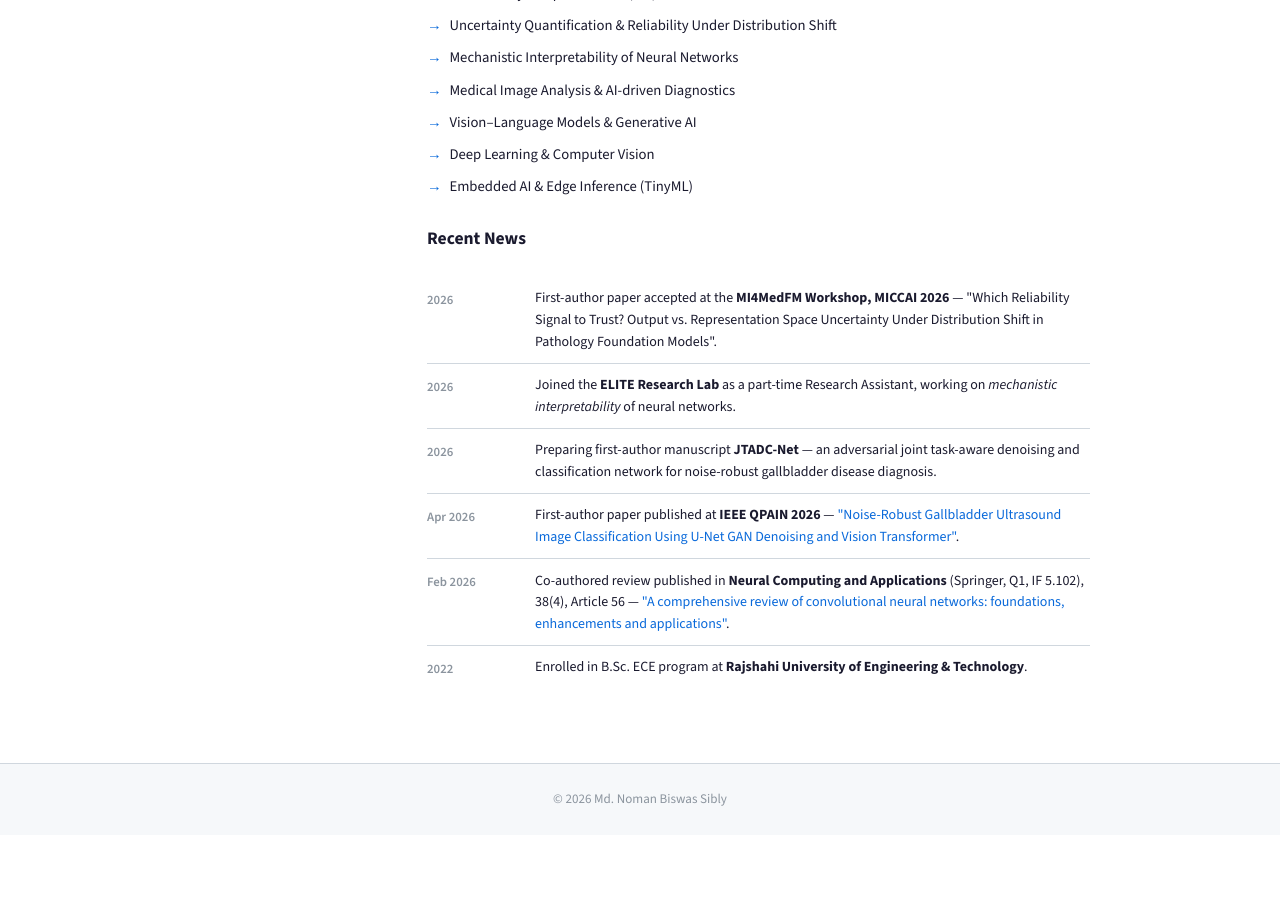
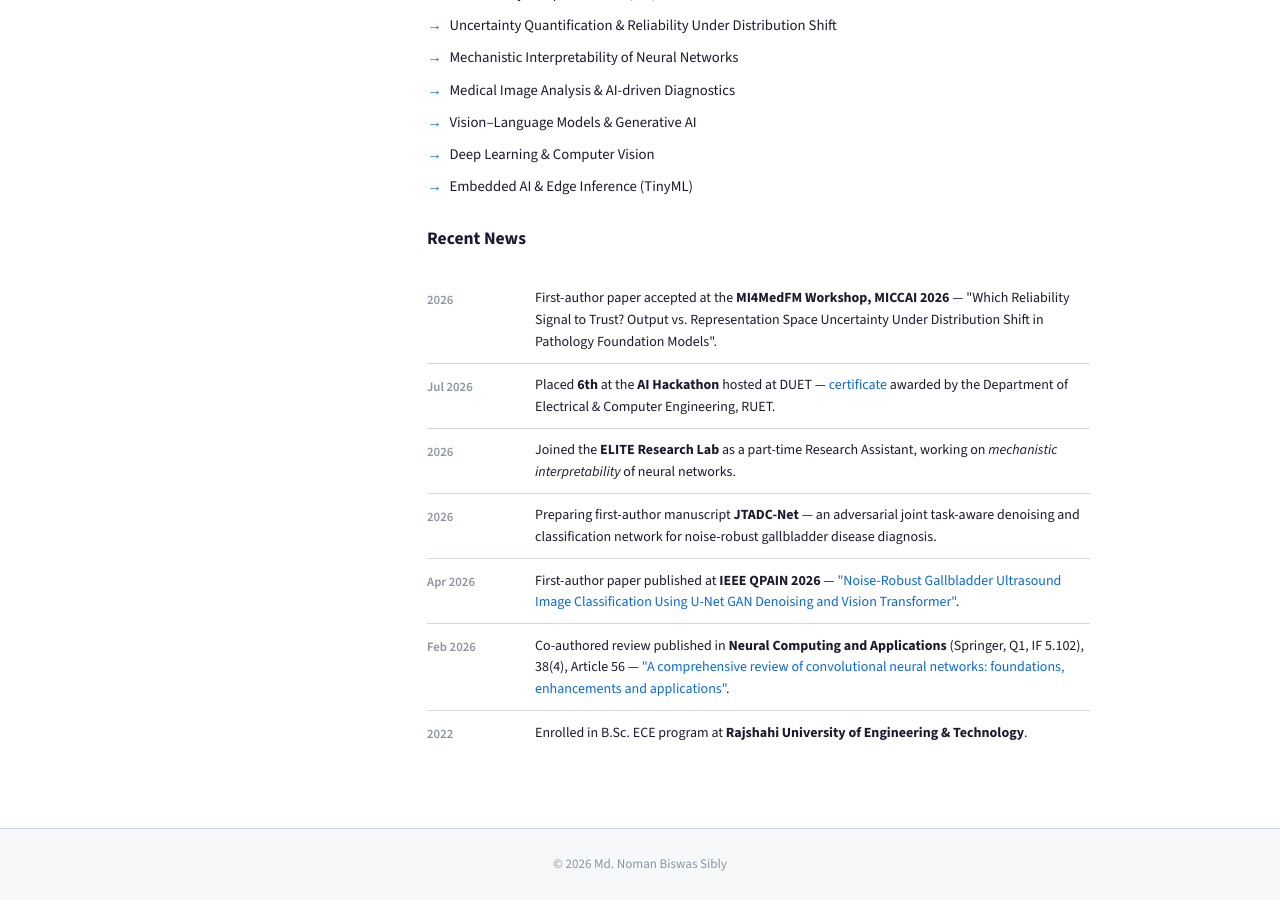
Before and after one commit to Md-Noman-Biswas/Md-Noman-Biswas.github.io, a Jekyll site: the page built from _pages/about.md, in a window 1280 px wide and 900 px high, scrolled down 656 px. Built offline with Jekyll 4.4.1, drawn with Linux system fonts in a browser that asks for light colours; a style sheet for code colours, icons or effects is not loaded; before the commit the page ends 1491 px from its top, so only the background shows below that.

Commit message:
Add AI Hackathon DUET news item

```diff
--- a/_data/news.yml
+++ b/_data/news.yml
@@ -2,6 +2,8 @@
 # Each item: a short date label + text (basic HTML like <strong>/<em> allowed).
 - date: "2026"
   text: "First-author paper accepted at the <strong>MI4MedFM Workshop, MICCAI 2026</strong> — \"Which Reliability Signal to Trust? Output vs. Representation Space Uncertainty Under Distribution Shift in Pathology Foundation Models\"."
+- date: "Jul 2026"
+  text: "Placed <strong>6th</strong> at the <strong>AI Hackathon</strong> hosted at DUET — <a href=\"/assets/pdf/Md_Noman_Biswas_Sibly_AI_Hackathon_DUET.pdf\">certificate</a> awarded by the Department of Electrical &amp; Computer Engineering, RUET."
 - date: "2026"
   text: "Joined the <strong>ELITE Research Lab</strong> as a part-time Research Assistant, working on <em>mechanistic interpretability</em> of neural networks."
 - date: "2026"
```
